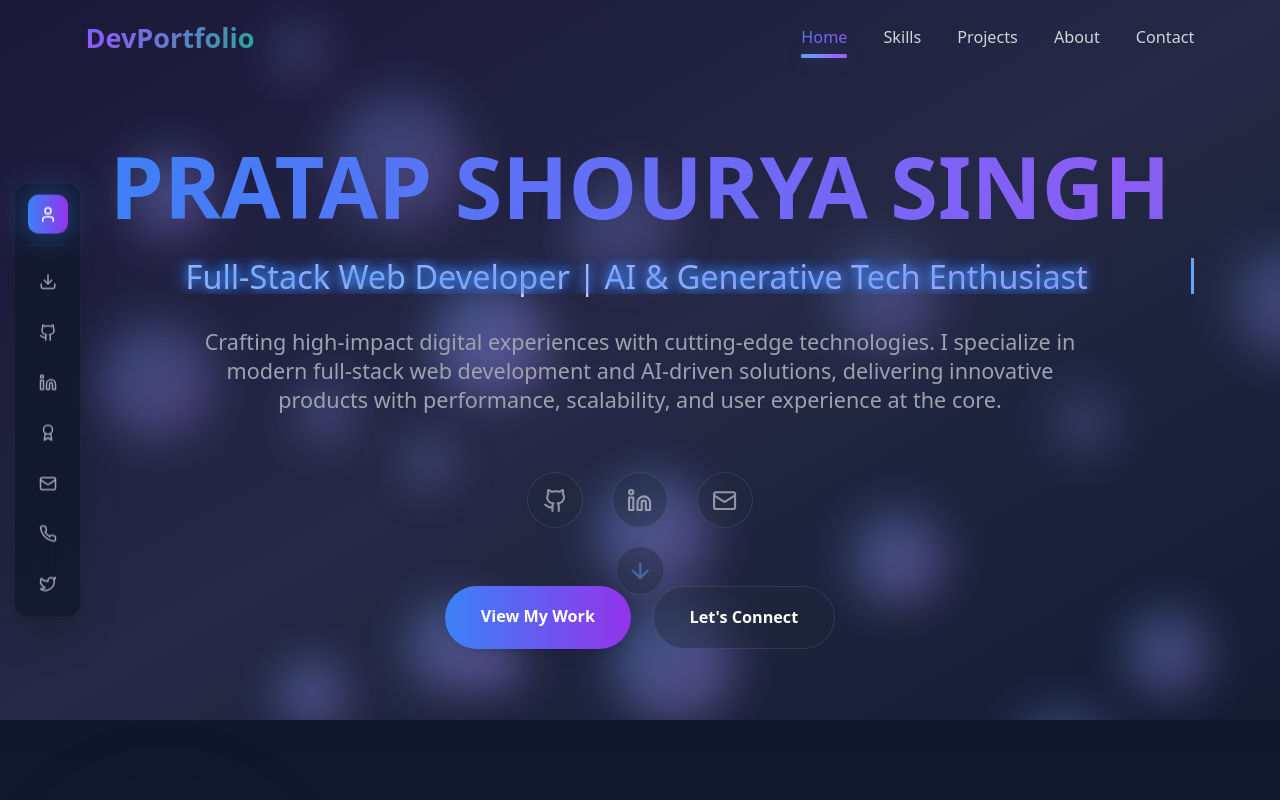
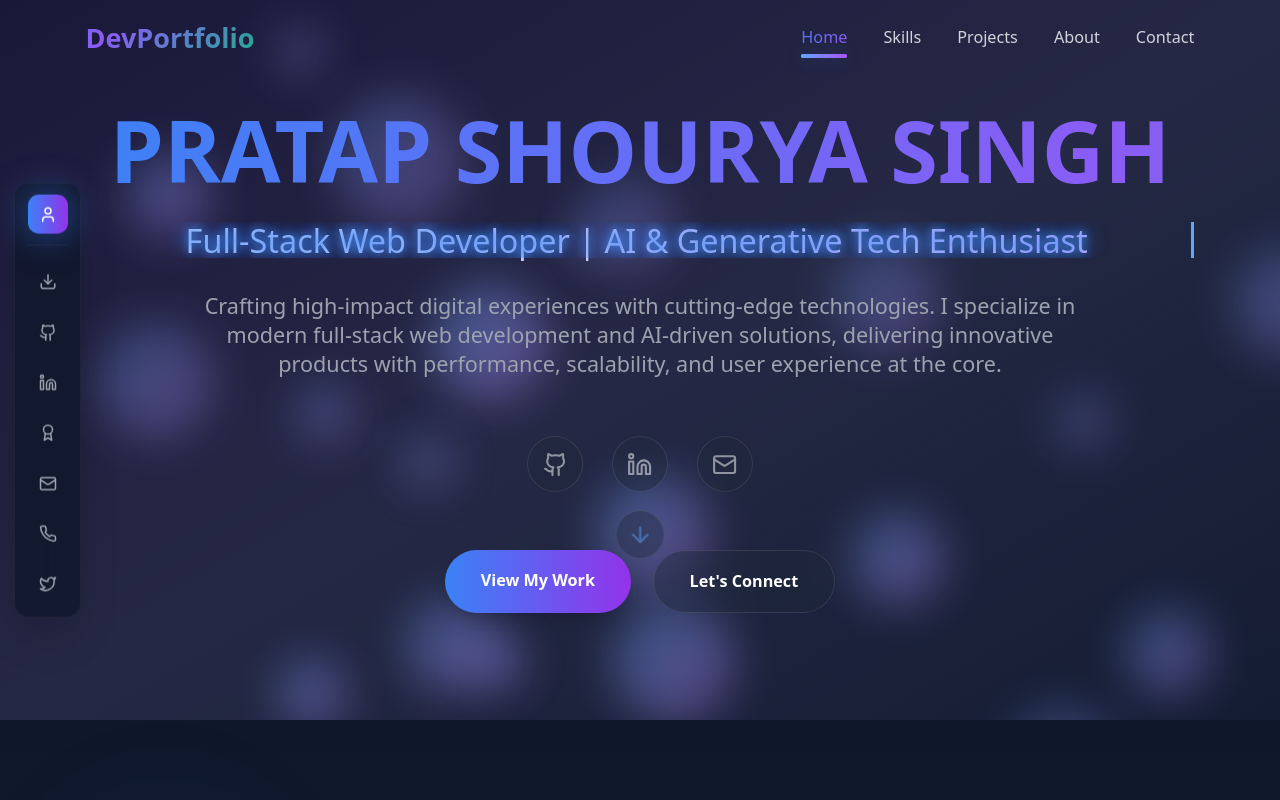
Before and after one commit to pratapshouryasingh/Pratap.Portfolio, a React (Vite) app: page / in a window 1280 px wide. Shown: the top 800 px of the page. Built offline with nearby package versions, Linux system fonts and the light colour scheme.

Commit message:
Update Hero.tsx

```diff
--- a/src/components/Hero.tsx
+++ b/src/components/Hero.tsx
@@ -39,7 +39,7 @@ const Hero = () => {
       <div className="container mx-auto px-6 text-center relative z-10">
         <div className="space-y-8">
           {/* Title with typing animation */}
-          <h1 className="text-6xl md:text-8xl font-bold overflow-hidden whitespace-nowrap animate-typing mt-20">
+          <h1 className="text-6xl md:text-8xl font-bold overflow-hidden whitespace-nowrap animate-typing mt-25">
             <span className="gradient-text">
               PRATAP SHOURYA SINGH
             </span>
@@ -87,7 +87,7 @@ const Hero = () => {
           </div>
 
           {/* CTA Buttons with bounce animation */}
-          <div className="flex flex-col sm:flex-row gap-6 justify-center">
+          <div className="flex flex-col sm:flex-row gap-6 justify-center mt-8 mb-20">
             <a
               href="#projects"
               className="px-10 py-5 bg-gradient-to-r from-blue-500 to-purple-600 rounded-full font-bold text-lg hover:from-blue-600 hover:to-purple-700 transition-all duration-300 transform hover:scale-105 shadow-lg animate-fade-in opacity-0"
```
